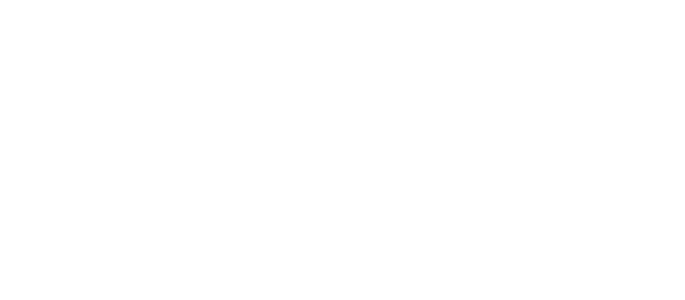
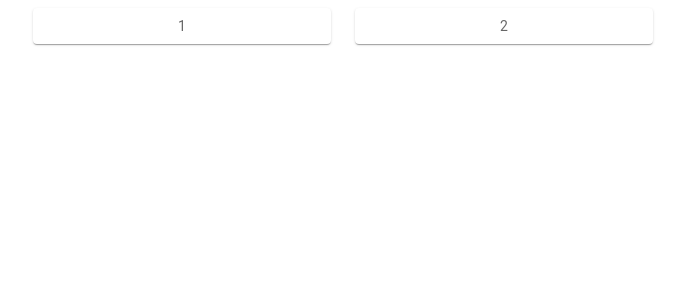
Before and after one commit to deka014/gu-docs-edu, a React (Create React App) app: page /Signup in a window 1280 px wide. Before the commit this address had no page. Shown: the top 300 px of the page, without its empty margins (297-982 px from the left). Built offline with nearby package versions, Linux system fonts and the light colour scheme.

Commit message:
added Signup page

```diff
--- a/src/App.js
+++ b/src/App.js
@@ -1,14 +1,16 @@
 import React from 'react'
 
-import Dashboard from './Dashboard/Dashboard'
+// import Dashboard from './Dashboard/Dashboard'
 import Homepage from './homepage/Homepage'
 import { Routes, Route } from 'react-router-dom'
+import Signup from './signup/Signup'
 
 const App = () => {
   return (
     <div>
       <Routes>
         <Route path='/' element={<Homepage />} />
+        <Route path='/Signup' element={< Signup/>} />
       </Routes>
     </div>
   )
--- /dev/null
+++ b/src/signup/Signup.js
@@ -0,0 +1,131 @@
+import * as React from 'react';
+import Avatar from '@mui/material/Avatar';
+import Button from '@mui/material/Button';
+import CssBaseline from '@mui/material/CssBaseline';
+import TextField from '@mui/material/TextField';
+import Link from '@mui/material/Link';
+import Grid from '@mui/material/Grid';
+import Paper from '@mui/material/Paper';
+import { styled } from '@mui/material/styles';
+import Box from '@mui/material/Box';
+import LockOutlinedIcon from '@mui/icons-material/LockOutlined';
+import Typography from '@mui/material/Typography';
+import Container from '@mui/material/Container';
+import { createTheme, ThemeProvider } from '@mui/material/styles';
+
+
+const theme = createTheme();
+
+export default function SignUp() {
+  const handleSubmit = (event) => {
+    event.preventDefault();
+    const data = new FormData(event.currentTarget);
+    // eslint-disable-next-line no-console
+    console.log({
+      email: data.get('email'),
+      password: data.get('password'),
+    });
+  };
+
+const Item = styled(Paper)(({ theme }) => ({
+    ...theme.typography.body2,
+    padding: theme.spacing(1),
+    textAlign: 'center',
+    color: theme.palette.text.secondary,
+}));
+
+  return (
+    <ThemeProvider theme={theme}>
+      {/* <Container component="main" maxWidth="xs">
+        <CssBaseline />
+        <Box
+          sx={{
+            marginTop: 8,
+            display: 'flex',
+            flexDirection: 'column',
+            alignItems: 'center',
+          }}
+        >
+          <Avatar sx={{ m: 1, bgcolor: 'secondary.main' }}>
+            <LockOutlinedIcon />
+          </Avatar>
+          <Typography component="h1" variant="h5">
+            Sign up
+          </Typography>
+          <Box component="form" noValidate onSubmit={handleSubmit} sx={{ mt: 3 }}>
+            <Grid container spacing={2}>
+              <Grid item xs={12} sm={6}>
+                <TextField
+                  autoComplete="given-name"
+                  name="firstName"
+                  required
+                  fullWidth
+                  id="firstName"
+                  label="First Name"
+                  autoFocus
+                />
+              </Grid>
+              <Grid item xs={12} sm={6}>
+                <TextField
+                  required
+                  fullWidth
+                  id="lastName"
+                  label="Last Name"
+                  name="lastName"
+                  autoComplete="family-name"
+                />
+              </Grid>
+              <Grid item xs={12}>
+                <TextField
+                  required
+                  fullWidth
+                  id="email"
+                  label="Email Address"
+                  name="email"
+                  autoComplete="email"
+                />
+              </Grid>
+              <Grid item xs={12}>
+                <TextField
+                  required
+                  fullWidth
+                  name="password"
+                  label="Password"
+                  type="password"
+                  id="password"
+                  autoComplete="new-password"
+                />
+              </Grid>
+
+            </Grid>
+            <Button
+              type="submit"
+              fullWidth
+              variant="contained"
+              sx={{ mt: 3, mb: 2 }}
+            >
+              Sign Up
+            </Button>
+            <Grid container justifyContent="flex-end">
+              <Grid item>
+                <Link href="#" variant="body2">
+                  Already have an account? Sign in
+                </Link>
+              </Grid>
+            </Grid>
+          </Box>
+        </Box>
+      </Container> */}
+
+    <Grid container rowSpacing={1} columnSpacing={{ xs: 1, sm: 2, md: 3 }} justifyContent="center">
+      <Grid item xs={3}>
+        <Item>1</Item>
+      </Grid>
+      <Grid item xs={3}>
+        <Item>2</Item>
+      </Grid>
+    </Grid>
+
+    </ThemeProvider>
+  );
+}
```
